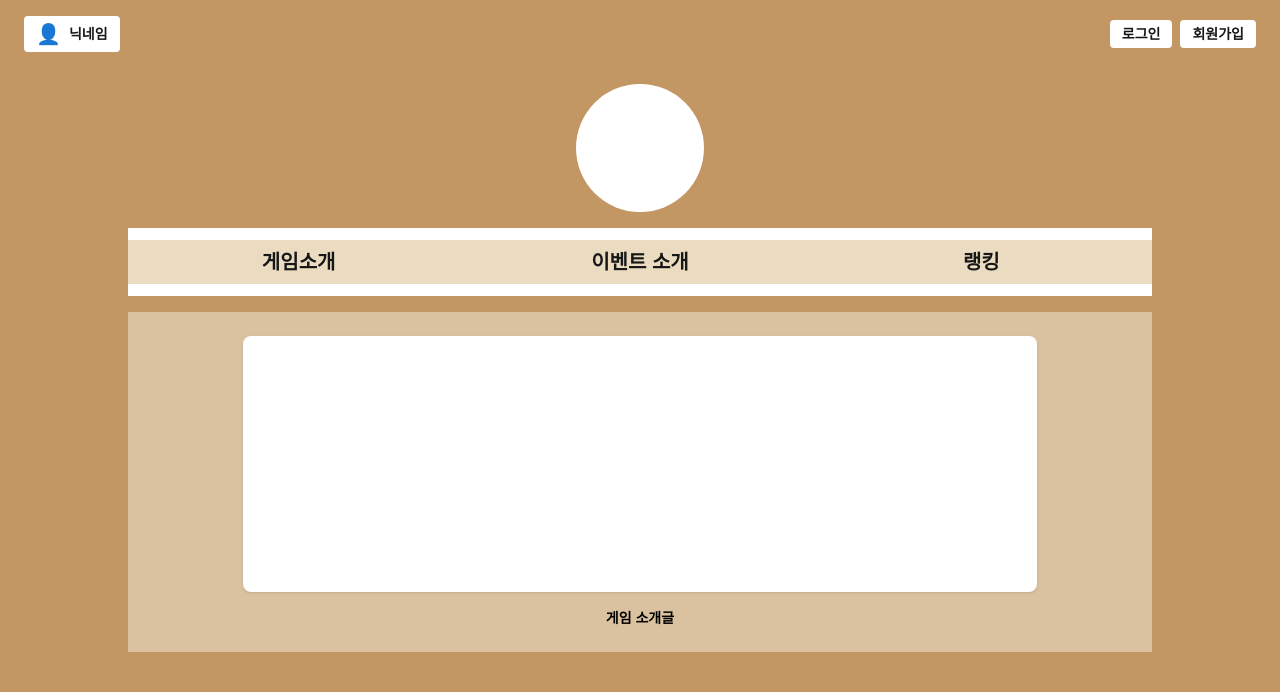
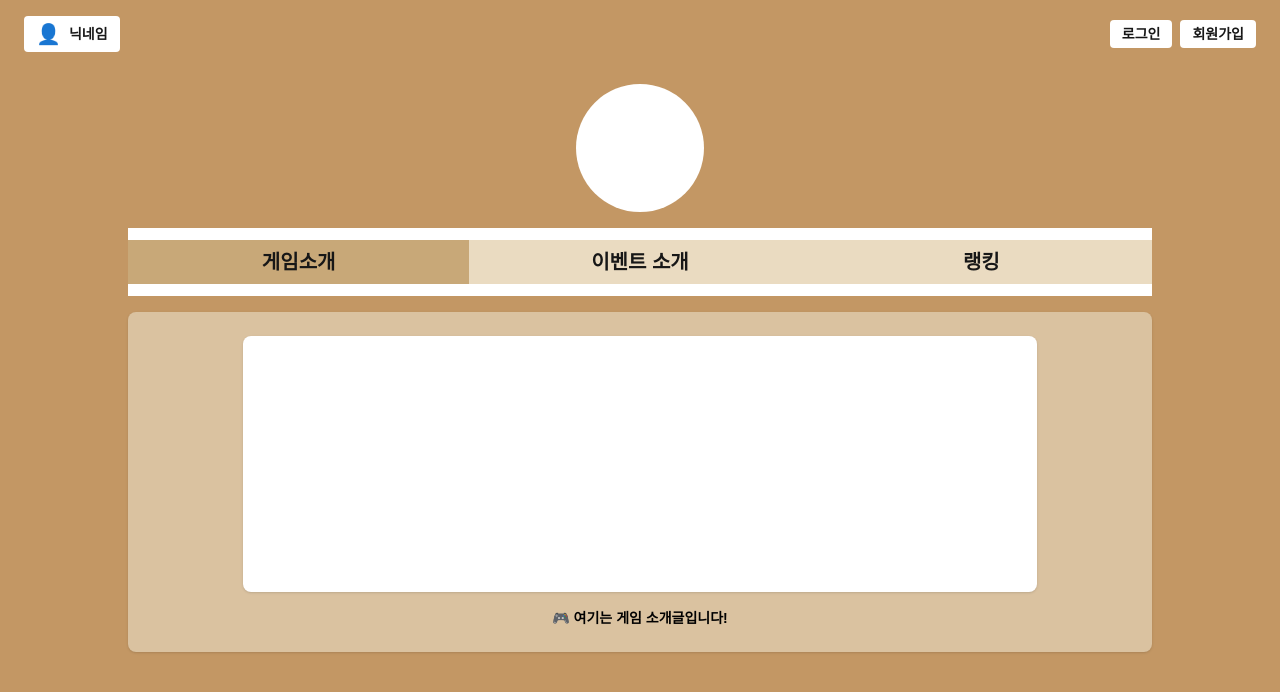
Before and after one commit to pkfffe/cap_project, a Next.js app: page / in a window 1280 px wide. Shown: the top 692 px of the page. Built offline with nearby package versions, Linux system fonts and the light colour scheme.

Commit message:
page.tsx 수정정

```diff
--- a/app/page.tsx
+++ b/app/page.tsx
@@ -1,6 +1,10 @@
-// app/page.tsx
+"use client";
+
+import { useState } from "react";
 
 export default function Home() {
+  const [activeTab, setActiveTab] = useState<"game" | "event" | "rank">("game");
+
   return (
     <main className="min-h-screen bg-[#c39764] flex flex-col items-center">
       {/* 상단 바 */}
@@ -21,17 +25,54 @@ export default function Home() {
       {/* 중앙 원형 이미지 */}
       <div className="w-32 h-32 bg-white rounded-full my-4" />
 
-      {/* 상단 탭 메뉴 (게임소개 / 이벤트 소개 / 랭킹) */}
+      {/* 상단 탭 메뉴 */}
       <div className="w-4/5 bg-white flex justify-around py-3 mb-4 text-xl font-extrabold">
-        <button className="w-1/3 text-center bg-[#eadbc1] py-2 hover:bg-[#d8c5a6]">게임소개</button>
-        <button className="w-1/3 text-center bg-[#eadbc1] py-2 hover:bg-[#d8c5a6]">이벤트 소개</button>
-        <button className="w-1/3 text-center bg-[#eadbc1] py-2 hover:bg-[#d8c5a6]">랭킹</button>
+        <button
+          className={`w-1/3 text-center py-2 ${
+            activeTab === "game" ? "bg-[#c8a878]" : "bg-[#eadbc1]"
+          } hover:bg-[#b28e5d]`}
+          onClick={() => setActiveTab("game")}
+        >
+          게임소개
+        </button>
+        <button
+          className={`w-1/3 text-center py-2 ${
+            activeTab === "event" ? "bg-[#c8a878]" : "bg-[#eadbc1]"
+          } hover:bg-[#b28e5d]`}
+          onClick={() => setActiveTab("event")}
+        >
+          이벤트 소개
+        </button>
+        <button
+          className={`w-1/3 text-center py-2 ${
+            activeTab === "rank" ? "bg-[#c8a878]" : "bg-[#eadbc1]"
+          } hover:bg-[#b28e5d]`}
+          onClick={() => setActiveTab("rank")}
+        >
+          랭킹
+        </button>
       </div>
 
       {/* 본문 콘텐츠 영역 */}
-      <div className="w-4/5 bg-[#dac2a0] flex flex-col items-center py-6 px-4">
-        <div className="bg-white w-4/5 h-64 mb-4 rounded-lg shadow" />
-        <p className="text-sm font-semibold text-black">게임 소개글</p>
+      <div className="w-4/5 bg-[#dac2a0] flex flex-col items-center py-6 px-4 rounded-lg shadow min-h-[300px]">
+        {activeTab === "game" && (
+          <>
+            <div className="bg-white w-4/5 h-64 mb-4 rounded-lg shadow" />
+            <p className="text-sm font-semibold text-black">🎮 여기는 게임 소개글입니다!</p>
+          </>
+        )}
+        {activeTab === "event" && (
+          <>
+            <div className="bg-white w-4/5 h-64 mb-4 rounded-lg shadow" />
+            <p className="text-sm font-semibold text-black">📢 현재 진행 중인 이벤트 안내입니다!</p>
+          </>
+        )}
+        {activeTab === "rank" && (
+          <>
+            <div className="bg-white w-4/5 h-64 mb-4 rounded-lg shadow" />
+            <p className="text-sm font-semibold text-black">🏆 랭킹 TOP 10 정보가 여기에 표시됩니다!</p>
+          </>
+        )}
       </div>
     </main>
   );
```
